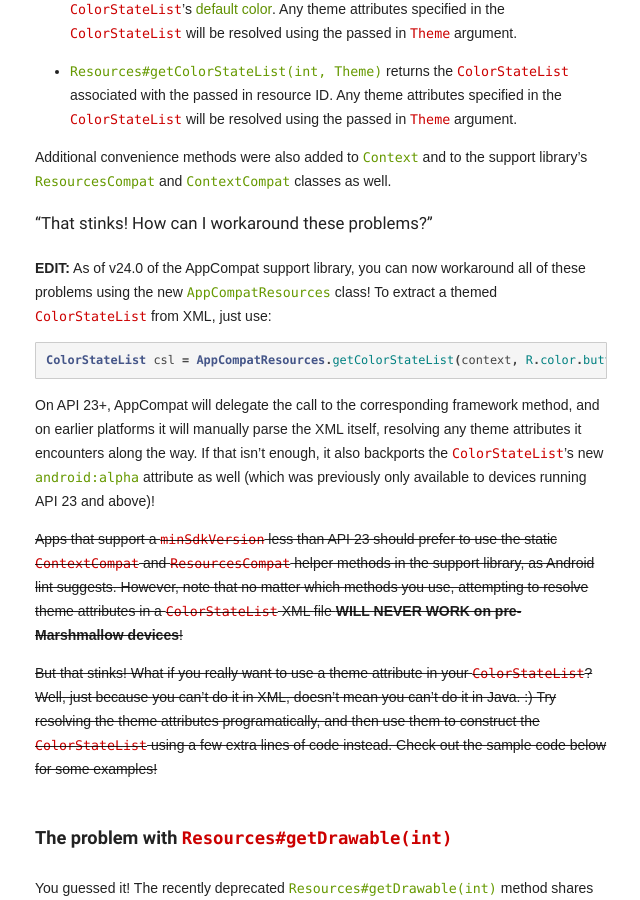
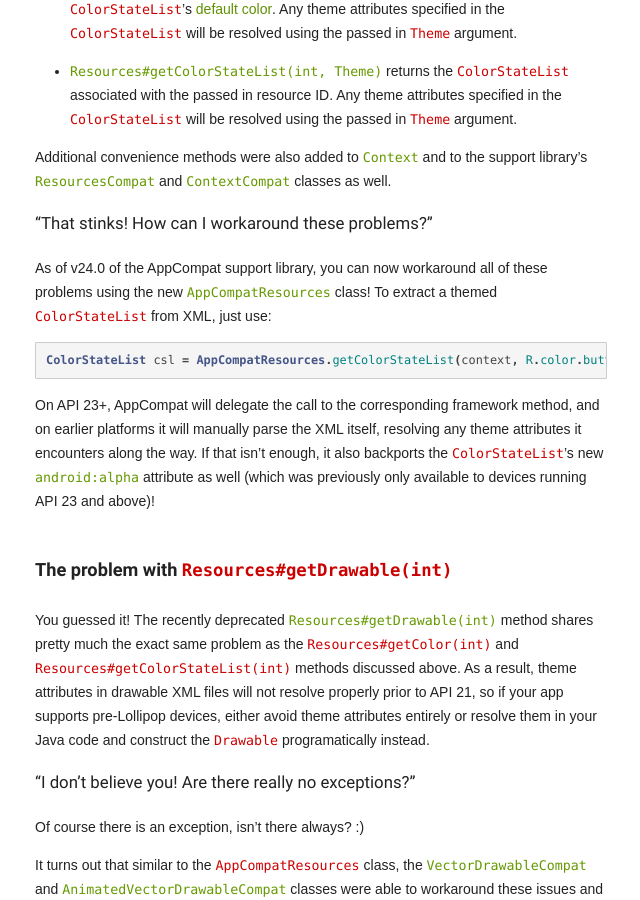
Before and after one commit to alexjlockwood/AndroidDesignPatterns, a Jekyll site: the page built from _posts/2016-08-07-colors-drawables-theme-attributes.md, in a window 1280 px wide and 900 px high, scrolled down 1862 px. Shown: the whole window, without its empty margins (249-889 px from the left). Built offline with Jekyll 4.4.1, drawn with Linux system fonts in a browser that asks for light colours; some web fonts are replaced; a script that is not in the unit is left out; comment, search, counter and statistics services are not loaded.

Commit message:
Update 2016-08-07-colors-drawables-theme-attributes.md

```diff
--- a/_posts/2016-08-07-colors-drawables-theme-attributes.md
+++ b/_posts/2016-08-07-colors-drawables-theme-attributes.md
@@ -112,7 +112,7 @@
 
 #### "That stinks! How can I workaround these problems?"
 
-**EDIT:** As of v24.0 of the AppCompat support library, you can now workaround all of these
+As of v24.0 of the AppCompat support library, you can now workaround all of these
 problems using the new [`AppCompatResources`][AppCompatResources]
 class! To extract a themed `ColorStateList` from XML, just use:
 
@@ -126,18 +126,6 @@
 backports the `ColorStateList`'s new
 [`android:alpha`][ColorStateList#attr_android:alpha]
 attribute as well (which was previously only available to devices running API 23 and above)!
-
-~~Apps that support a `minSdkVersion` less than API 23 should prefer to use the
-static `ContextCompat` and `ResourcesCompat` helper methods in the support library, as Android lint
-suggests. However, note that no matter which methods you use, attempting to
-resolve theme attributes in a `ColorStateList` XML file **WILL NEVER WORK on
-pre-Marshmallow devices**!~~
-
-~~But that stinks! What if you really want to use a theme attribute in your `ColorStateList`?
-Well, just because you can't do it in XML, doesn't mean you
-can't do it in Java. :) Try resolving the theme attributes programatically, and
-then use them to construct the `ColorStateList` using a few extra lines of code
-instead. Check out the sample code below for some examples!~~
 
 ### The problem with `Resources#getDrawable(int)`
 
```
